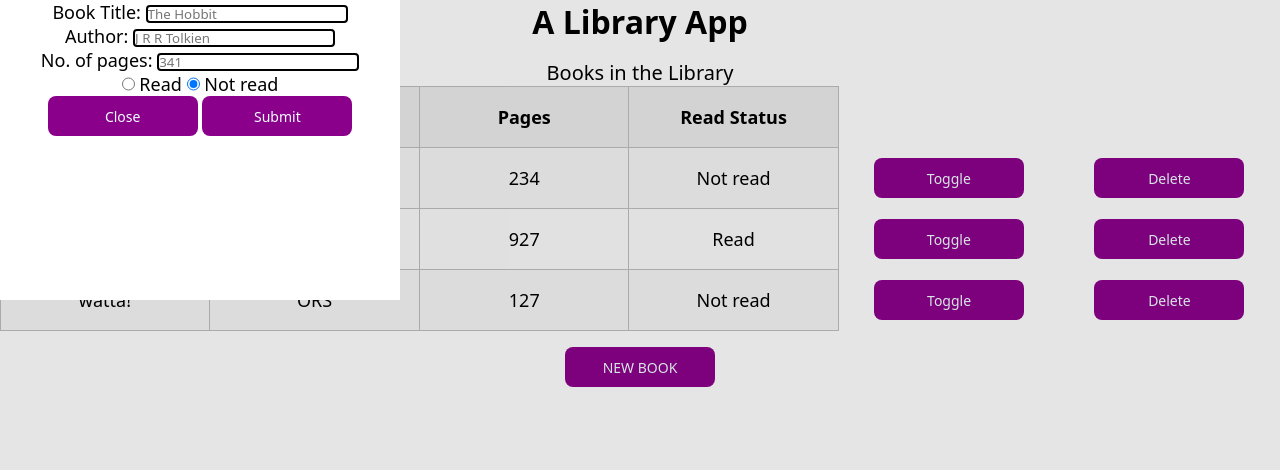
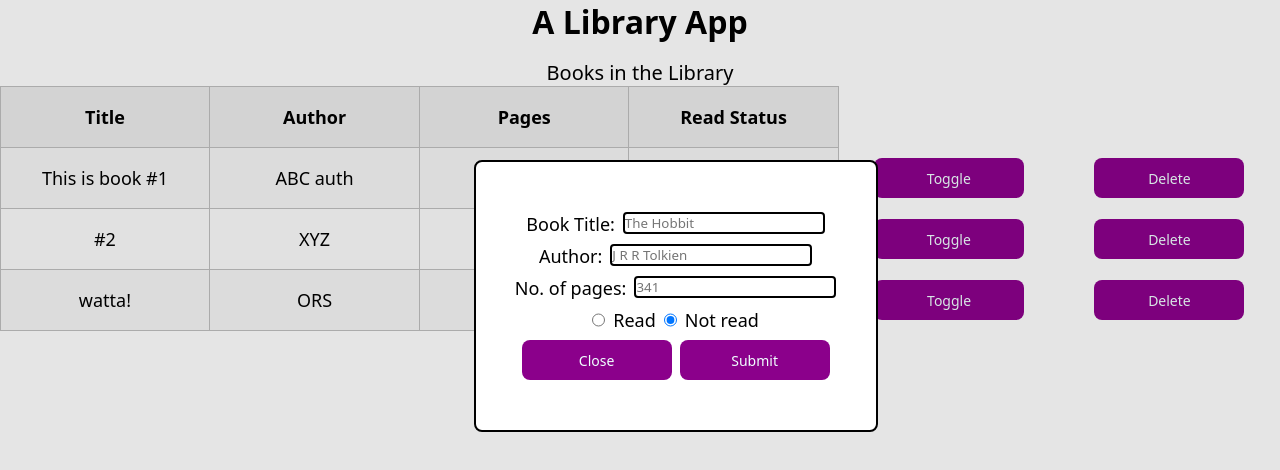
Before and after one commit to BurnIsBliss/Library-App, a plain HTML site: page index.html in a window 1280 px wide. Both pictures are taken after a click on the button "NEW BOOK". Drawn offline with Linux system fonts and the light colour scheme.

Commit message:
Changed the function factories to class, and fixed the styling issue with dialog modal

```diff
--- a/index.html
+++ b/index.html
@@ -8,6 +8,34 @@
     <script src="script.js" defer></script>
 </head>
 <body>
+
+    <dialog class="addBookModal">
+        <form method="dialog">
+            <div class="bookName">
+                <label for="name_of_book">Book Title:</label>
+                <input type="text" id="name_of_book" name="name_of_book" placeholder="The Hobbit" required>
+            </div>
+            <div class="authorName">
+                <label for="name_of_author">Author:</label>
+                <input type="text" id="name_of_author" name="name_of_author" placeholder="J R R Tolkien" required>
+            </div>
+            <div class="pages">
+                <label for="no_of_pages">No. of pages:</label>
+                <input type="number" id="no_of_pages" name="no_of_pages" placeholder="341" required>
+            </div>
+            <div class="readStatus">
+                <input type="radio" id="read" name="readStatus" value="read">
+                <label for="read">Read</label>
+                <input type="radio" id="Not_read" name="readStatus" value="Not read" checked>
+                <label for="Not_read">Not read</label>
+            </div>
+            <div class="buttonContainer">
+                <button autofocus type="reset" class="closeButton">Close</button>
+                <button class="submitButton">Submit</button>
+            </div>
+        </form>
+    </dialog>
+
     <h1>A Library App</h1>
     <table>
         <caption>
@@ -25,32 +53,7 @@
        </thead>
        <tbody></tbody>
     </table>
+
     <button class="addBook 0">NEW BOOK</button>
-    <dialog>
-        <form action="gunslinger.txt" method="post">
-            <div class="bookName">
-                <label for="name_of_book">Book Title: </label>
-                <input type="text" id="name_of_book" name="name_of_book" placeholder="The Hobbit" required>
-            </div>
-            <div class="authorName">
-                <label for="name_of_author">Author: </label>
-                <input type="text" id="name_of_author" name="name_of_author" placeholder="J R R Tolkien" required>
-            </div>
-            <div class="pages">
-                <label for="no_of_pages">No. of pages: </label>
-                <input type="number" id="no_of_pages" name="no_of_pages" placeholder="341" required>
-            </div>
-            <div class="readStatus">
-                <input type="radio" id="read" name="readStatus" value="read">
-                <label for="read">Read</label>
-                <input type="radio" id="Not_read" name="readStatus" value="Not read" checked>
-                <label for="Not_read">Not read</label>
-            </div>
-            <div class="buttonContainer">
-                <button autofocus type="reset" class="closeButton">Close</button>
-                <button class="submitButton">Submit</button>
-            </div>
-        </form>
-    </dialog>
 </body>
 </html>
--- a/script.js
+++ b/script.js
@@ -1,20 +1,41 @@
 // Book constructor
-function Book (title, author, pages, read) {
+// function Book (title, author, pages, read) {
+//     this.title = title;
+//     this.author = author;
+//     this.pages = pages;
+//     this.read = read;
+//     this.info = function () {
+//         return (title+' by '+author+', '+pages+', '+read);
+//     }
+// }
+
+class Book {
+    constructor (title, author, pages, read) {
         this.title = title;
-    this.author = author;
+        this.author = author,
         this.pages = pages;
         this.read = read;
-    this.info = function () {
+    }
+
+    info = function () {
         return (title+' by '+author+', '+pages+', '+read);
     }
-}
 
-Book.prototype.changeReadStatus = function () {
+    changeReadStatus = function () {
         if ((this.read).toLowerCase()=='read')
             this.read = 'Not read';
         else
             this.read = 'Read';
     }
+
+}
+
+// Book.prototype.changeReadStatus = function () {
+//     if ((this.read).toLowerCase()=='read')
+//         this.read = 'Not read';
+//     else
+//         this.read = 'Read';
+// }
 
 const myLibrary = [new Book ('This is book #1', 'ABC auth', 234, 'Not read'), new Book ('#2', 'XYZ', 927, 'Read'), new Book ('watta!', 'ORS', '127', 'Not read')]
 
@@ -92,14 +113,19 @@ function addFunctionalityToggleAndDelete () {
 }
 
 function openNewBookDialog () {
+    const dialogElement = document.querySelector(".addBookModal");
     const newBookButton = document.querySelector(".addBook");
-    newBookButton.addEventListener("click", () => {document.querySelector("dialog").showModal();})
+    newBookButton.addEventListener("click", () => {dialogElement.showModal();})
 
     const closeButton = document.querySelector(".closeButton");
-    closeButton.addEventListener("click", () => {document.querySelector("dialog").close();})
+    closeButton.addEventListener("click", () => {dialogElement.close();})
 
     const submitButton = document.querySelector(".submitButton");
-    submitButton.addEventListener("click", (event) => {event.preventDefault();})
+    submitButton.addEventListener("click", (event) => {
+
+        // event.preventDefault();
+        // dialogElement.close();
+    })
 }
 
 // Initialization
--- a/style.css
+++ b/style.css
@@ -55,15 +55,37 @@ button:hover {
     border: 2px solid rgb(10, 168, 242);
 }
 
-dialog {
-    height: 300px;
+.addBookModal {
+    padding: 50px 0;
+    border-radius: 8px;
+    border: 2px solid black;
     width: 400px;
     font-size: 18px;
     text-align: center;
+    position: absolute;
+    top: 20%;
+    left: 37%;
 }
 
 input {
     border: 2px solid black;
     border-radius: 4px;
-    height: 14px;
+    height: 18px;
+    /* margin-bottom: 8px; */
 }
+
+form > div{
+    display: flex;
+    gap: 8px;
+    justify-content: center;
+}
+
+form {
+    display: flex;
+    flex-direction: column;
+    gap: 8px;
+}
+
+.readStatus {
+    align-items: center;
+}
```
Lines whose indentation alone changed are shown as unchanged.
